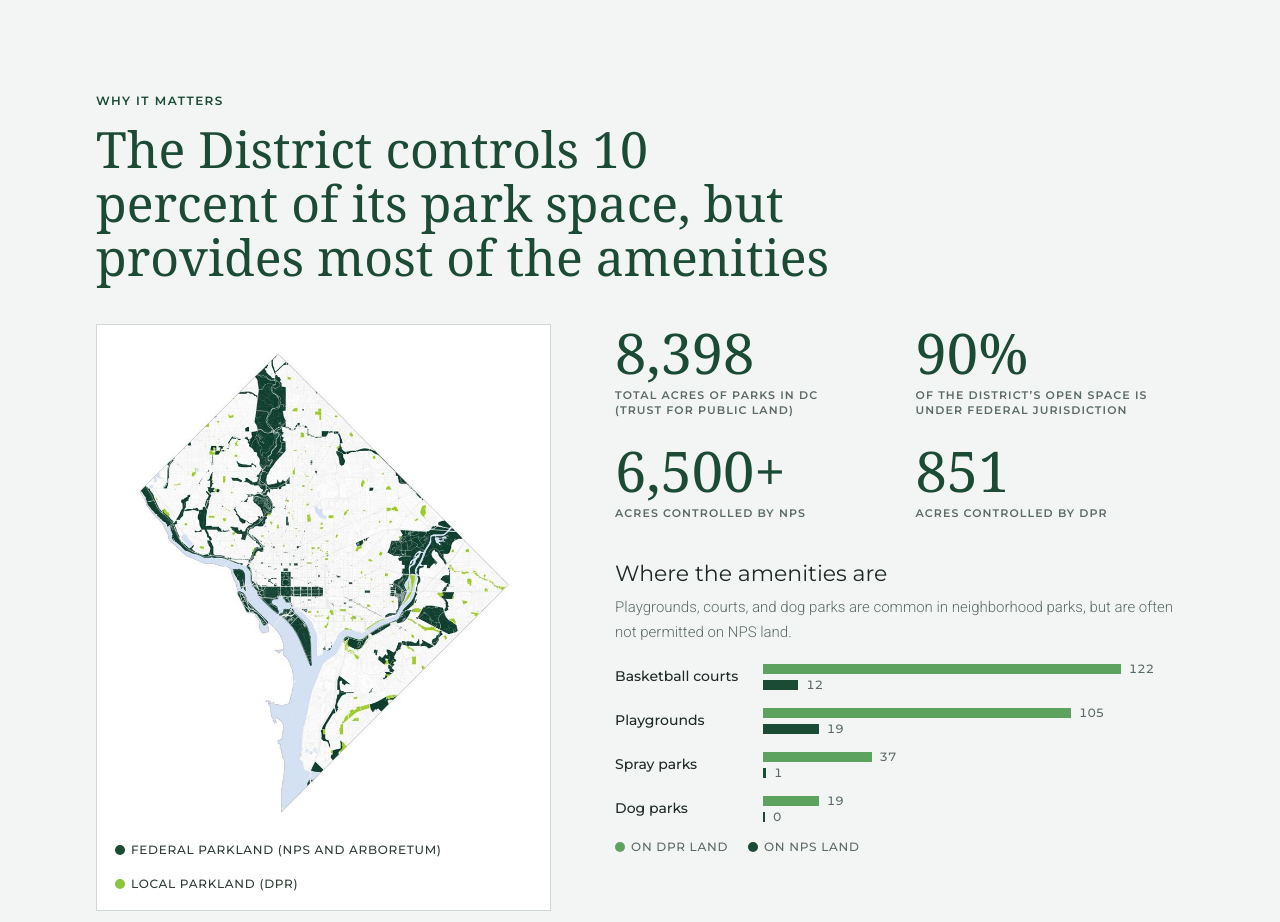
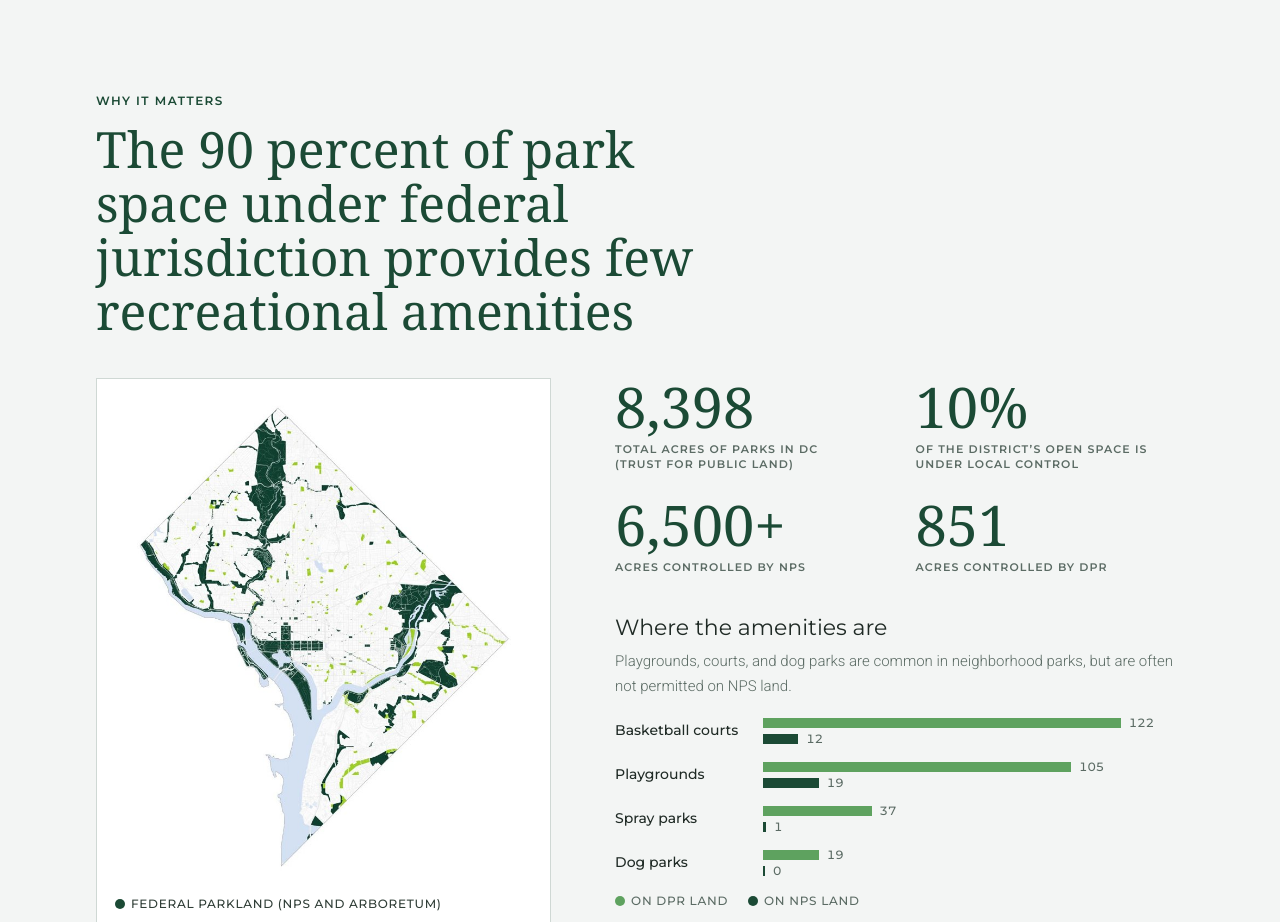
Before and after one commit to beckystrauss/dcparks.org, a plain HTML site: page index.html in a window 1280 px wide. Shown: the part 4148-5070 px from the top of the page. Drawn offline with Linux system fonts and the light colour scheme; a web font is replaced by a local one.

Commit message:
Why it matters: new heading; show 10% under local control
Co-Authored-By: Claude Opus 5.5 <noreply@anthropic.com>

```diff
--- a/index.html
+++ b/index.html
@@ -343,7 +343,7 @@ footer .wrap { padding-block: 44px; display: grid; grid-template-columns: minmax
     <div class="wrap">
       <div class="section-head">
         <div class="eyebrow">Why it matters</div>
-        <h2>The District controls 10 percent of its park space, but provides most of the amenities</h2>
+        <h2>The 90 percent of park space under federal jurisdiction provides few recreational amenities</h2>
       </div>
       <div class="numbers-grid">
         <figure class="map-fig">
@@ -353,7 +353,7 @@ footer .wrap { padding-block: 44px; display: grid; grid-template-columns: minmax
         <div>
           <div class="acres">
             <div class="acre"><div class="n">8,398</div><div class="l">Total acres of parks in DC<br>(Trust for Public Land)</div></div>
-            <div class="acre"><div class="n">90%</div><div class="l">Of the District’s open space is under federal jurisdiction</div></div>
+            <div class="acre"><div class="n">10%</div><div class="l">Of the District’s open space is under local control</div></div>
             <div class="acre"><div class="n">6,500+</div><div class="l">Acres controlled by NPS</div></div>
             <div class="acre"><div class="n">851</div><div class="l">Acres controlled by DPR</div></div>
           </div>
```
